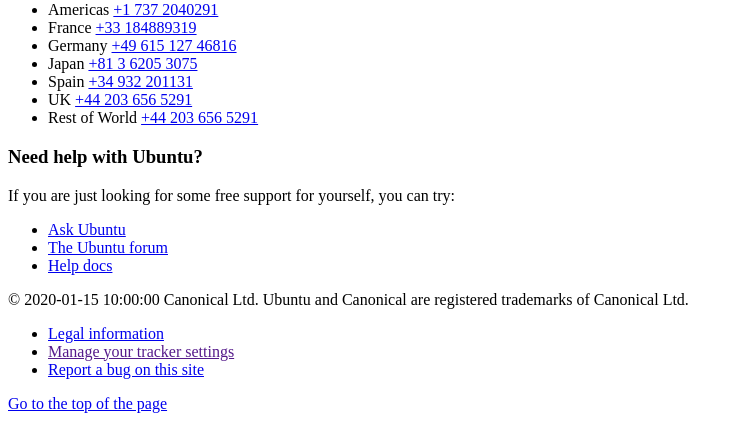
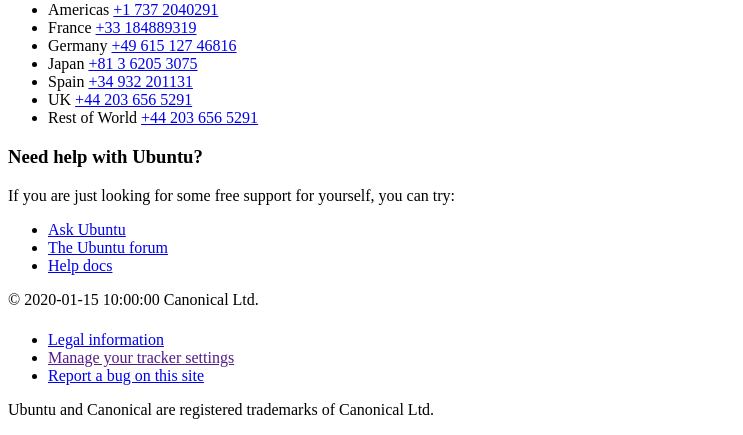
Before and after one commit to canonical/microk8s.io, a Python web app: template templates/contact-us.html in a window 1280 px wide. Shown: the part 857-1292 px from the top of the page, without its empty margins (0-743 px from the left). Before the commit the page ends 1270 px from the top, so only its background shows below. Run offline with Jinja, Linux system fonts and the light colour scheme; the template is opened without the code that fills it: most values are stand-ins (such as "Sample title", 1, 10 or a date in 2020); some web fonts are replaced.

Commit message:
Apply footer redesign

```diff
--- a/static/sass/styles.scss
+++ b/static/sass/styles.scss
@@ -11,7 +11,10 @@
 // import additional styles
 @import "pattern_github_buttons";
 @import "pattern_tutorials";
+@import "pattern_footer";
 @include microk8s-github-buttons;
+@include canonical-p-footer;
+@include canonical-u-footer-align-bottom;
 
 // Custom styles
 .p-tab {
--- a/templates/base_layout.html
+++ b/templates/base_layout.html
@@ -80,7 +80,7 @@
   <link rel="stylesheet" type="text/css" media="screen" href="{{ versioned_static('css/styles.css') }}" />
 </head>
 
-<body class="no-js is-paper">
+<body class="no-js is-paper l-site">
   <script>document.querySelector('body').classList.remove('no-js')</script>
   <!-- Google Tag Manager (noscript) -->
   <noscript><iframe src="https://www.googletagmanager.com/ns.html?id=GTM-T5SMPTS" height="0" width="0" style="display:none;visibility:hidden"></iframe></noscript>
--- a/templates/partial/_footer.html
+++ b/templates/partial/_footer.html
@@ -1,25 +1,23 @@
-<footer class="p-strip">
+<footer class="p-footer l-footer--sticky">
   <div class="row">
-    <div>
-      <p class="u-no-max-width">
-        © {{ now("%Y") }} Canonical Ltd. Ubuntu and Canonical are registered trademarks of Canonical&nbsp;Ltd.
-      </p>
-      <nav>
-        <ul class="p-inline-list--middot">
-          <li class="p-inline-list__item">
+    <div class="col-3 col-medium-2">
+      <p>© {{ now("%Y") }} Canonical Ltd.</p>
+    </div>
+    <div class="col-3">
+      <ul class="p-list is-dark" style="padding-top: .4rem;">
+        <li class="p-list__item--condensed">
           <a href="https://www.ubuntu.com/legal">Legal information</a>
         </li>
-          <li class="p-inline-list__item">
+        <li class="p-list__item--condensed">
           <a href="" class="js-revoke-cookie-manager">Manage your tracker settings</a>
         </li>
-          <li class="p-inline-list__item">
+        <li class="p-list__item--condensed">
           <a class="p-footer__link" href="https://github.com/canonical-websites/microk8s.io/issues/new">Report a bug on this site</a>
         </li>
       </ul>
-        <span class="u-off-screen">
-          <a href="#">Go to the top of the page</a>
-        </span>
-      </nav>
+    </div>
+    <div class="col-6">
+      <p>Ubuntu and Canonical are registered trademarks of Canonical&nbsp;Ltd.</p>
     </div>
   </div>
 </footer>
```
Also changed, not shown: static/sass/_pattern_footer.scss (added, +37 -0 lines). Lines whose indentation alone changed are shown as unchanged.
